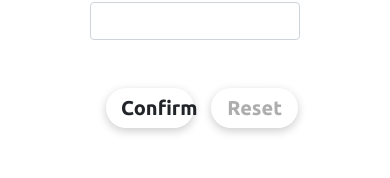
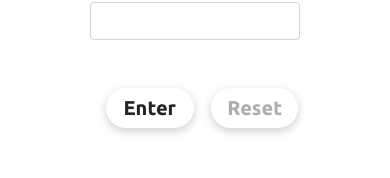
Before and after one commit to TommySoFM/Pensieve-Log, a Vue app: page / in a window 390 px wide. Both pictures are taken after a click on the element "Log-in". Shown: the part 992-1170 px from the top of the page. Built offline with nearby package versions, Linux system fonts and the light colour scheme; a web font is replaced by a local one; what vue-moment, vue-notification would draw is missing.

Commit message:
modify notification size at xs size

```diff
--- a/src/App.vue
+++ b/src/App.vue
@@ -182,6 +182,9 @@ export default {
     .line-bottom{
       font-size: 2.5rem;
     }
+    .custom-template{
+      transform: translateX(-50px) scale(0.8);
+    }
   }
   /* Apply to md-size or below */
   @media screen and (max-width: 992px){
--- a/src/components/home.vue
+++ b/src/components/home.vue
@@ -7,7 +7,7 @@
           <div class="textbox-heading">
             <p class="font-weight-bolder m-0">New Thought:</p>
           </div>
-          <b-form-textarea class="textbox p-3" v-model="postText" placeholder="Type to Share Your Thought" rows="4" max-rows="6"/>
+          <b-form-textarea class="textbox p-3" v-model="postText" placeholder="Type to Share" rows="4" max-rows="6"/>
         </b-form>
         <div class="clearfix text-center font-weight-bolder">
           <span class="button-action">
--- a/src/view/login.vue
+++ b/src/view/login.vue
@@ -13,7 +13,7 @@
       </div>
       <div class="clearfix text-center font-weight-bolder mb-5">
         <span class="button-action">
-          <h5 class="button button-confirm float-left col-5 py-2 ml-3" @click="login">Confirm</h5>
+          <h5 class="button button-confirm float-left col-5 py-2 ml-3" @click="login">Enter</h5>
         </span>
         <span :class="{'button-action': !isAllEmpty }">
          <h5 class="button float-left offset-1 col-5 py-2"
```
